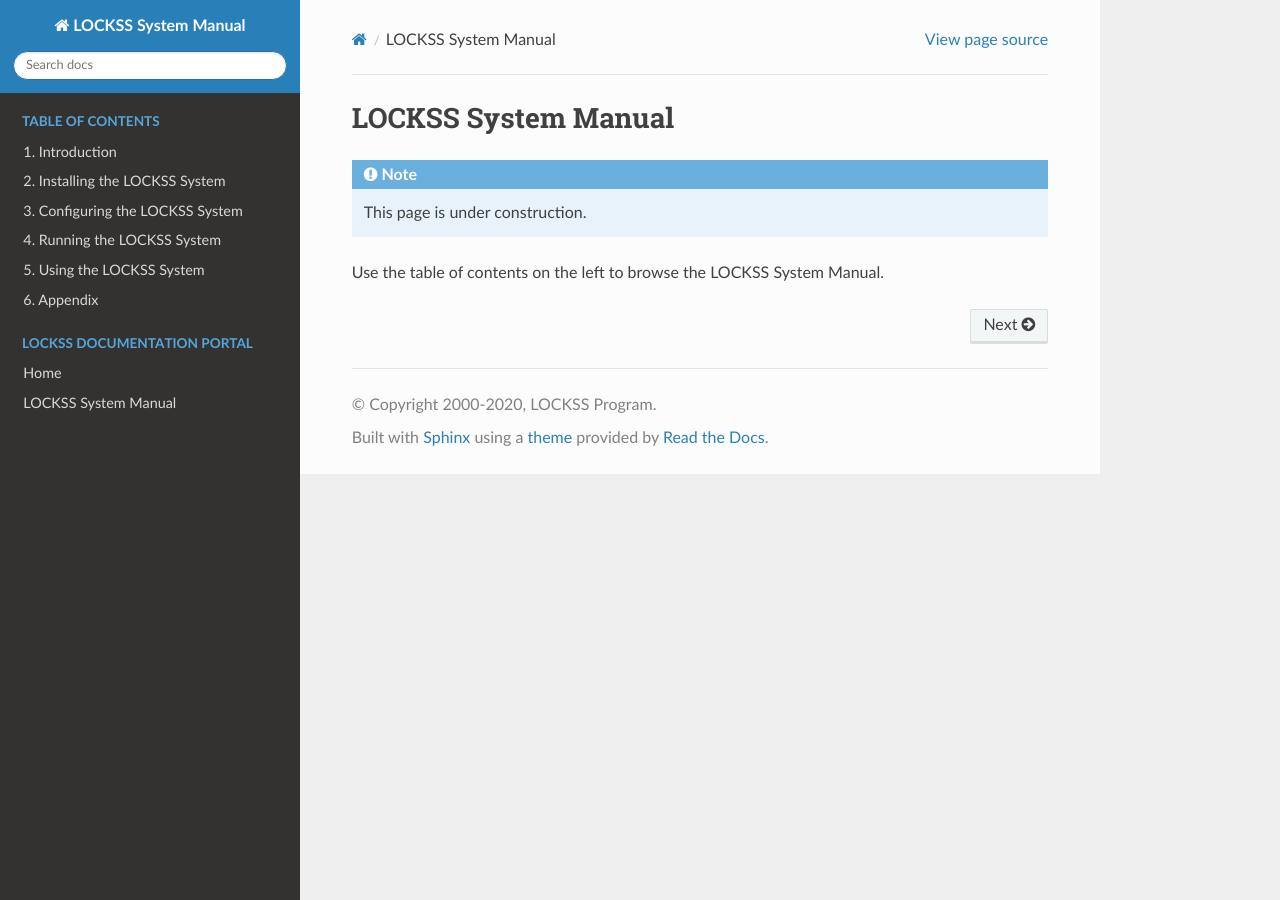
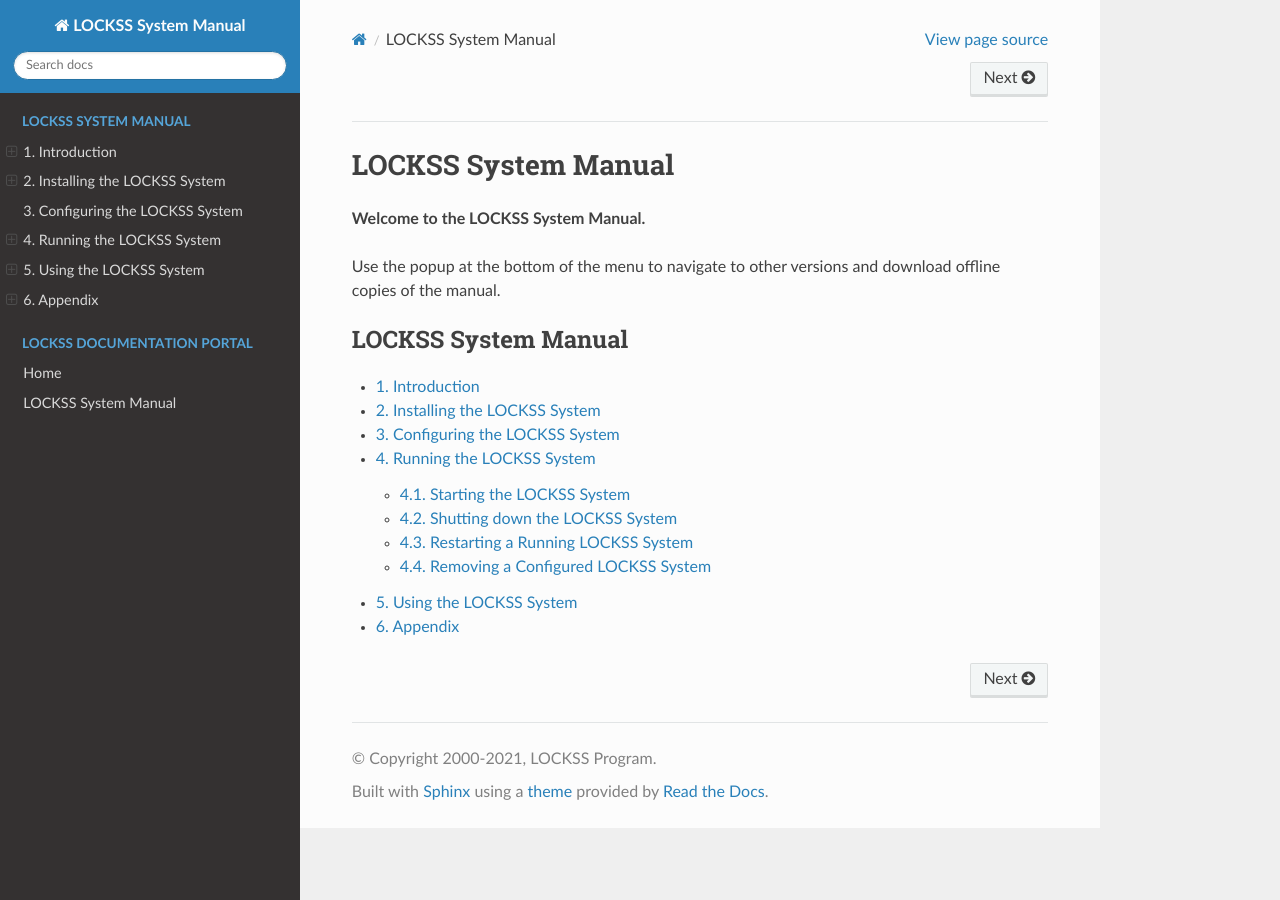
Before and after one commit to lockss/lockss-rtd-manual, a Sphinx documentation site: the page built from docs/index.rst, in a window 1280 px wide. Built offline with Sphinx 7.4.7 and the Read the Docs theme 2.0.0, drawn with Linux system fonts in a browser that asks for light colours.

Commit message:
Adjustments to use branch/tag-directed versioning. Cosmetic.
Squashed commit of the following:

commit 3d96c0ccd0fe3291f37e242bbb483a49fdaaecc1
Author: Thib Guicherd-Callin <thib@cs.stanford.edu>
Date:   Tue Jan 5 00:09:10 2021 -0800

    Adjustments to use branch/tag-directed versioning. Cosmetic.

```diff
--- a/docs/conf.py
+++ b/docs/conf.py
@@ -21,7 +21,7 @@ import sphinx_rtd_theme
 # -- Project information -----------------------------------------------------
 
 project = 'LOCKSS System Manual'
-copyright = '2000-2020, LOCKSS Program'
+copyright = '2000-2021, LOCKSS Program'
 author = 'LOCKSS Program'
 
 
@@ -66,3 +66,11 @@ html_static_path = ['_static']
 
 # See https://github.com/readthedocs/readthedocs.org/issues/2569
 master_doc = 'index'
+
+# See https://sphinx-rtd-theme.readthedocs.io/en/stable/configuring.html
+html_theme_options = {
+    # See https://sphinx-rtd-theme.readthedocs.io/en/stable/configuring.html#confval-prev_next_buttons_location
+    'prev_next_buttons_location': 'both',
+    # See https://sphinx-rtd-theme.readthedocs.io/en/stable/configuring.html#confval-collapse_navigation
+    'collapse_navigation': False,
+}
--- a/docs/index.rst
+++ b/docs/index.rst
@@ -2,16 +2,13 @@
 LOCKSS System Manual
 ====================
 
-.. note::
+**Welcome to the LOCKSS System Manual.**
 
-   This page is under construction.
-
-Use the table of contents on the left to browse the LOCKSS System Manual.
+Use the popup at the bottom of the menu to navigate to other versions and download offline copies of the manual.
 
 .. toctree::
-   :caption: Table of Contents
+   :caption: LOCKSS System Manual
    :numbered:
-   :hidden:
 
    introduction/index
    installing/index
@@ -21,9 +18,9 @@ Use the table of contents on the left to browse the LOCKSS System Manual.
    appendix/index
 
 .. toctree::
+   :caption: LOCKSS Documentation Portal
    :maxdepth: 1
-   :caption: LOCKSS Documentation Portal
    :hidden:
 
-   Home <https://lockss.readthedocs.io/en/latest/>
-   LOCKSS System Manual <https://lockss.readthedocs.io/projects/manual/en/latest/>
+   Home <https://lockss.readthedocs.io/>
+   LOCKSS System Manual <https://lockss.readthedocs.io/projects/manual/>
```
